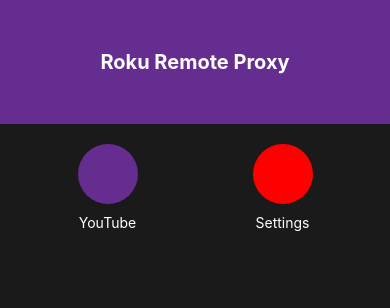
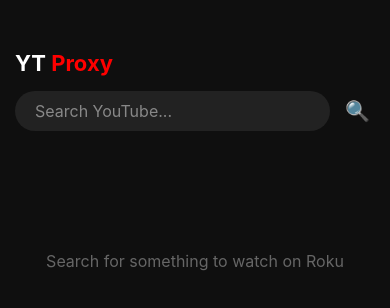
Before and after one commit to jch0029987-glitch/yt-proxy-project, a React Native app in the folder android-app/: screen / in a window 390 px wide. Shown: the top 308 px of the page. Built offline with nearby package versions, Linux system fonts and the light colour scheme.

Commit message:
UI: Finalized YouTube client with local search and Roku casting

```diff
--- a/android-app/App.js
+++ b/android-app/App.js
@@ -1,37 +1,115 @@
-import React from 'react';
-import { StyleSheet, Text, View, TouchableOpacity, ScrollView } from 'react-native';
+import React, { useState } from 'react';
+import {
+  StyleSheet,
+  Text,
+  View,
+  TextInput,
+  TouchableOpacity,
+  FlatList,
+  Image,
+  ActivityIndicator,
+  Keyboard
+} from 'react-native';
 
 export default function App() {
+  const [search, setSearch] = useState('');
+  const [videos, setVideos] = useState([]);
+  const [loading, setLoading] = useState(false);
+
+  // Since Termux and this App are on the same phone:
+  const TERMUX_URL = 'http://127.0.0.1:3000';
+  // Replace with your Roku's IP (Local network)
+  const ROKU_IP = '192.168.1.XX';
+
+  const handleSearch = async () => {
+    if (!search) return;
+    setLoading(true);
+    Keyboard.dismiss();
+
+    try {
+      const response = await fetch(`${TERMUX_URL}/search?q=${encodeURIComponent(search)}`);
+      const data = await response.json();
+      setVideos(data.results || []);
+    } catch (err) {
+      alert("Cannot connect to Termux server. Make sure 'node server.js' is running.");
+    } finally {
+      setLoading(false);
+    }
+  };
+
+  const launchOnRoku = (videoId) => {
+    // This goes directly to the Roku, bypassing the Termux proxy
+    fetch(`http://${ROKU_IP}:8060/launch/837?contentId=${videoId}`, {
+      method: 'POST',
+    }).catch(err => alert("Roku not found on local network"));
+  };
+
+  const renderVideo = ({ item }) => (
+    <TouchableOpacity style={styles.videoCard} onPress={() => launchOnRoku(item.id)}>
+      <Image source={{ uri: item.thumbnail }} style={styles.thumbnail} />
+      <View style={styles.videoInfo}>
+        <Text style={styles.videoTitle} numberOfLines={2}>{item.title}</Text>
+        <Text style={styles.videoMeta}>{item.duration} • Tap to play on Roku</Text>
+      </View>
+    </TouchableOpacity>
+  );
+
   return (
     <View style={styles.container}>
       <View style={styles.header}>
-        <Text style={styles.headerText}>Roku Remote Proxy</Text>
+        <Text style={styles.logo}>YT <Text style={styles.logoProxy}>Proxy</Text></Text>
+        <View style={styles.searchContainer}>
+          <TextInput
+            style={styles.searchBar}
+            placeholder="Search YouTube..."
+            placeholderTextColor="#888"
+            value={search}
+            onChangeText={setSearch}
+            onSubmitEditing={handleSearch}
+          />
+          <TouchableOpacity style={styles.searchButton} onPress={handleSearch}>
+            <Text style={styles.searchButtonText}>🔍</Text>
+          </TouchableOpacity>
+        </View>
       </View>
 
-      <ScrollView contentContainerStyle={styles.scrollContainer}>
-        <View style={styles.menuGrid}>
-          <TouchableOpacity style={styles.menuItem}>
-            <View style={[styles.circle, { backgroundColor: '#662d91' }]} />
-            <Text style={styles.itemText}>YouTube</Text>
-          </TouchableOpacity>
-
-          <TouchableOpacity style={styles.menuItem}>
-            <View style={[styles.circle, { backgroundColor: '#ff0000' }]} />
-            <Text style={styles.itemText}>Settings</Text>
-          </TouchableOpacity>
-        </View>
-      </ScrollView>
+      {loading ? (
+        <ActivityIndicator size="large" color="#ff0000" style={{ marginTop: 50 }} />
+      ) : (
+        <FlatList
+          data={videos}
+          keyExtractor={(item) => item.id}
+          renderItem={renderVideo}
+          contentContainerStyle={styles.listContainer}
+          ListEmptyComponent={<Text style={styles.emptyText}>Search for something to watch on Roku</Text>}
+        />
+      )}
     </View>
   );
 }
 
 const styles = StyleSheet.create({
-  container: { flex: 1, backgroundColor: '#1a1a1a' },
-  header: { padding: 50, backgroundColor: '#662d91', alignItems: 'center' },
-  headerText: { color: 'white', fontSize: 20, fontWeight: 'bold' },
-  scrollContainer: { padding: 20 },
-  menuGrid: { flexDirection: 'row', justifyContent: 'space-around' },
-  menuItem: { alignItems: 'center' },
-  circle: { width: 60, height: 60, borderRadius: 30, marginBottom: 10 },
-  itemText: { color: 'white' }
+  container: { flex: 1, backgroundColor: '#0f0f0f' },
+  header: { paddingTop: 50, paddingHorizontal: 15, backgroundColor: '#0f0f0f', paddingBottom: 10 },
+  logo: { color: '#fff', fontSize: 22, fontWeight: 'bold', marginBottom: 15 },
+  logoProxy: { color: '#ff0000' },
+  searchContainer: { flexDirection: 'row', alignItems: 'center' },
+  searchBar: {
+    flex: 1,
+    backgroundColor: '#222',
+    color: '#fff',
+    padding: 10,
+    borderRadius: 20,
+    paddingLeft: 20,
+    fontSize: 16
+  },
+  searchButton: { marginLeft: 10, padding: 5 },
+  searchButtonText: { fontSize: 20 },
+  listContainer: { padding: 10 },
+  videoCard: { marginBottom: 20, backgroundColor: '#1a1a1a', borderRadius: 10, overflow: 'hidden' },
+  thumbnail: { width: '100%', height: 210 },
+  videoInfo: { padding: 12 },
+  videoTitle: { color: '#fff', fontSize: 16, fontWeight: '600' },
+  videoMeta: { color: '#aaa', fontSize: 13, marginTop: 4 },
+  emptyText: { color: '#666', textAlign: 'center', marginTop: 100, fontSize: 16 }
 });
```
